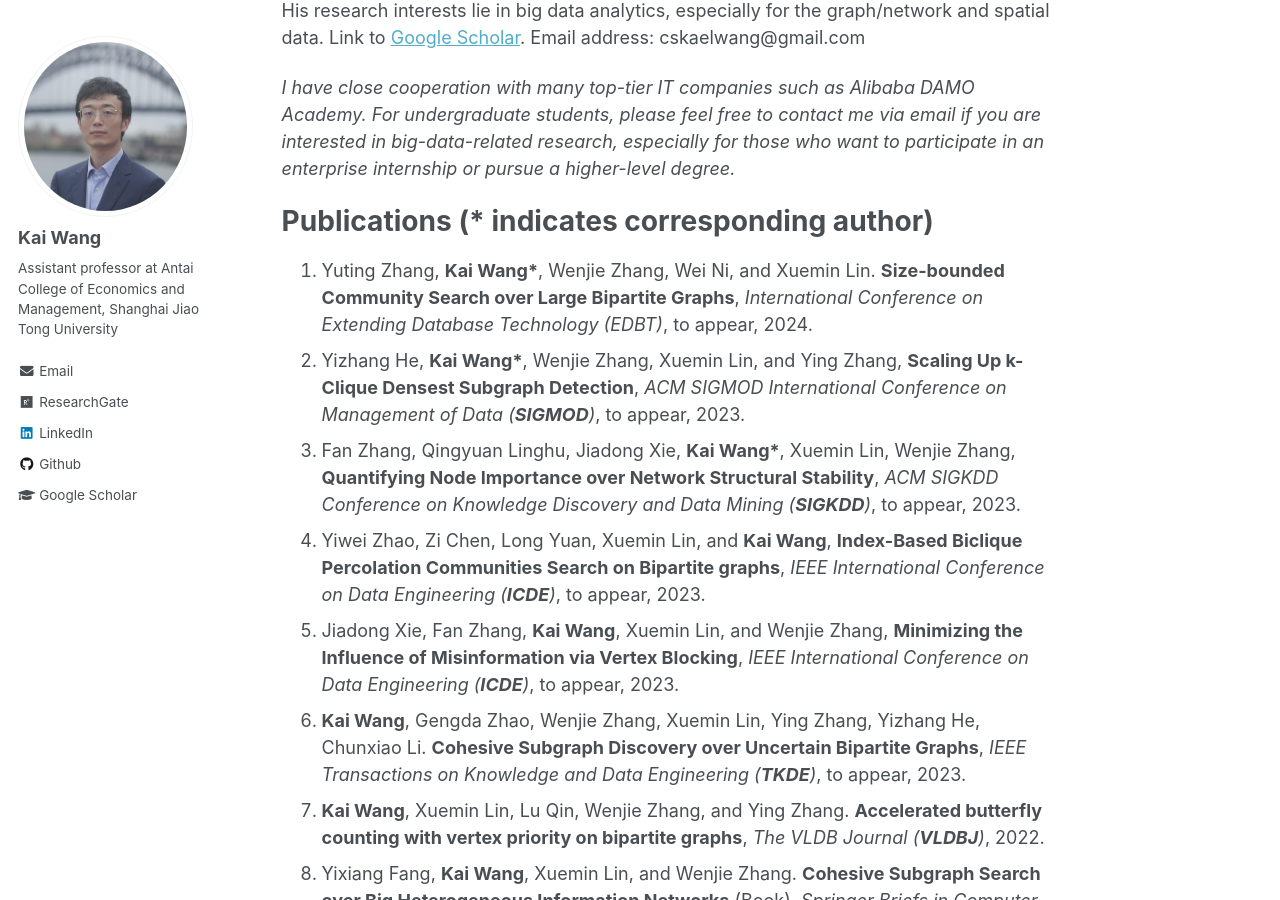
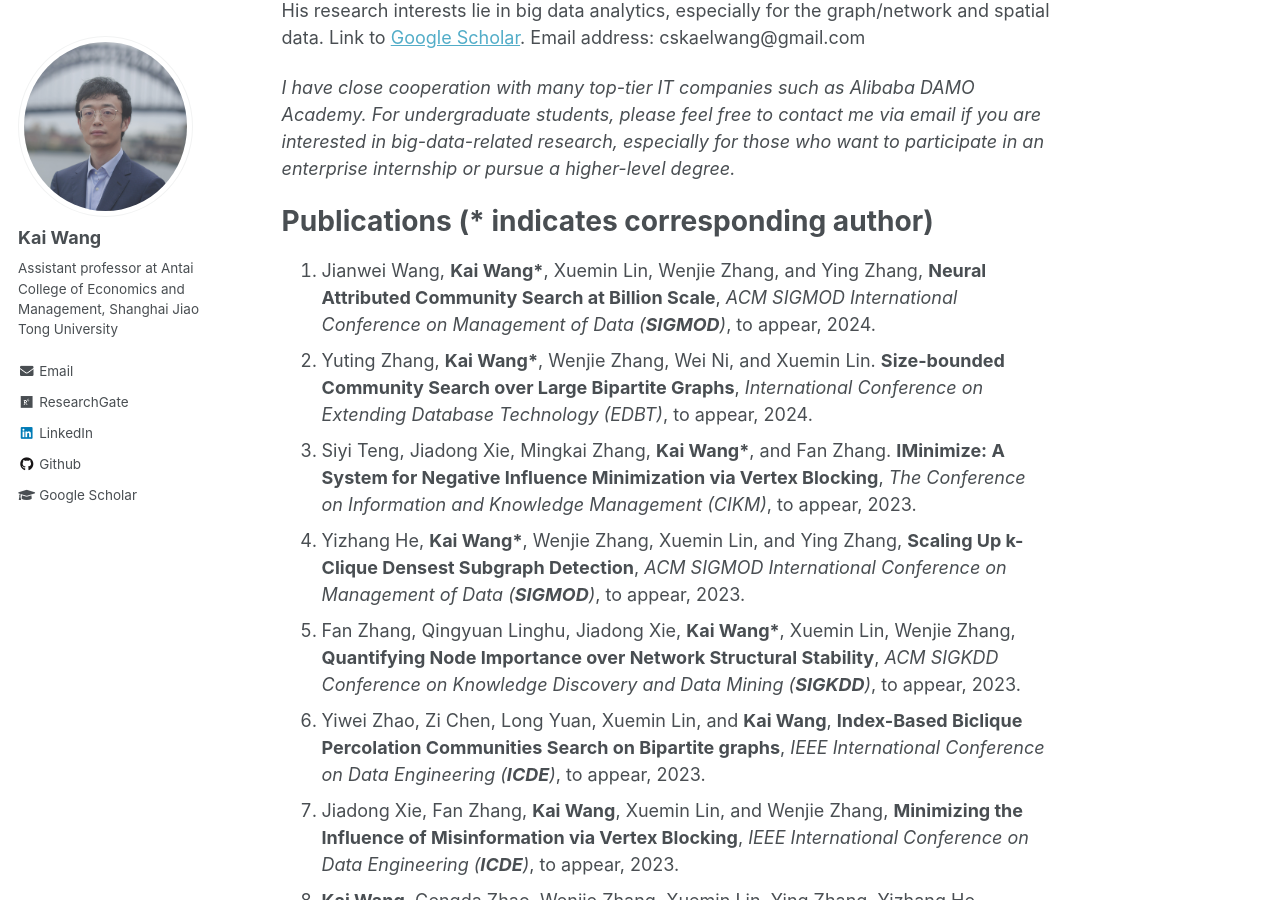
Before and after one commit to cs-kaiwang/cs-kaiwang.github.io, a Jekyll site: the page built from _pages/about.md, in a window 1280 px wide and 900 px high, scrolled down 376 px. Built offline with Jekyll 4.4.1, drawn with Linux system fonts in a browser that asks for light colours.

Commit message:
Update about.md

```diff
--- a/_pages/about.md
+++ b/_pages/about.md
@@ -16,36 +16,38 @@ His research interests lie in big data analytics, especially for the graph/netwo
 
 Publications (* indicates corresponding author)
 ======
-1. Yuting Zhang, **Kai Wang\***, Wenjie Zhang, Wei Ni, and Xuemin Lin. **Size-bounded Community Search over Large Bipartite Graphs**, *International Conference on Extending Database Technology (EDBT)*, to appear, 2024.
-2. Yizhang He, **Kai Wang\***, Wenjie Zhang, Xuemin Lin, and Ying Zhang, **Scaling Up k-Clique Densest Subgraph Detection**, *ACM SIGMOD International Conference on Management of Data (**SIGMOD**)*, to appear, 2023.
-3. Fan Zhang, Qingyuan Linghu, Jiadong Xie, **Kai Wang\***, Xuemin Lin, Wenjie Zhang, **Quantifying Node Importance over Network Structural Stability**, *ACM SIGKDD Conference on Knowledge Discovery and Data Mining (**SIGKDD**)*, to appear, 2023.
-4. Yiwei Zhao, Zi Chen, Long Yuan, Xuemin Lin, and **Kai Wang**, **Index-Based Biclique Percolation Communities Search on Bipartite graphs**, *IEEE International Conference on Data Engineering (**ICDE**)*, to appear, 2023.
-5. Jiadong Xie, Fan Zhang, **Kai Wang**, Xuemin Lin, and Wenjie Zhang, **Minimizing the Influence of Misinformation via Vertex Blocking**, *IEEE International Conference on Data Engineering (**ICDE**)*, to appear, 2023.
-6. **Kai Wang**, Gengda Zhao, Wenjie Zhang, Xuemin Lin, Ying Zhang, Yizhang He, Chunxiao Li. **Cohesive Subgraph Discovery over Uncertain Bipartite Graphs**, *IEEE Transactions on Knowledge and Data Engineering (**TKDE**)*, to appear, 2023.
-7. **Kai Wang**, Xuemin Lin, Lu Qin, Wenjie Zhang, and Ying Zhang. **Accelerated butterfly counting with vertex priority on bipartite graphs**, *The VLDB Journal (**VLDBJ**)*, 2022.
-8. Yixiang Fang, **Kai Wang**, Xuemin Lin, and Wenjie Zhang. **Cohesive Subgraph Search over Big Heterogeneous Information Networks** (Book), *Springer Briefs in Computer Science*, Springer Nature, 2022.
-9. Yuren Mao, Yaobo Liang, Nan Duan, Haobo Wang, **Kai Wang**, Lu Chen, and Yunjun Gao, **Less-forgetting Multi-lingual Fine-tuning**, *Conference on Neural Information Processing Systems (**NeurIPS**)*, to appear, 2022.
-10. **Kai Wang**, Wenjie Zhang, Xuemin Lin, Lu Qin, and Alexander Zhou. **Efficient Personalized Maximum Biclique Search**, *IEEE International Conference on Data Engineering (**ICDE**)*, pages 498-511, 2022.
-11. **Kai Wang**, Wenjie Zhang, Xuemin Lin, Ying Zhang, and Shunyang Li. **Discovering Hierarchy of Bipartite Graphs with Cohesive Subgraphs**, *IEEE International Conference on Data Engineering (**ICDE**)*, pages 2291-2305, 2022.
-12. Gengda Zhao, **Kai Wang\***, Wenjie Zhang, Xuemin Lin, Ying Zhang, and Yizhang He. **Efficient Computation of Cohesive Subgraphs in Uncertain Bipartite Graphs**, *IEEE International Conference on Data Engineering (**ICDE**)*, pages 2333-2345, 2022.
-13. Yizhang He, **Kai Wang\***, Wenjie Zhang, Xuemin Lin, and Ying Zhang. **Efficient Reinforcement of Bipartite Networks at Billion Scale**, *IEEE International Conference on Data Engineering (**ICDE**)*, pages 446-458, 2022.
-14. **Kai Wang**, Wenjie Zhang, Ying Zhang, Lu Qin, and Yuting Zhang. **Discovering Significant Communities on Bipartite Graphs: An Index-based Approach**, *IEEE Transactions on Knowledge and Data Engineering (**TKDE**)*, 2021.
-15. Yuting Zhang, **Kai Wang\***, Wenjie Zhang, Xuemin Lin, and Ying Zhang. **Pareto-Optimal Community Search on Large Bipartite Graphs**, *The Conference on Information and Knowledge Management (CIKM)*, pages 2647-2656, 2021.
-16. **Kai Wang**, Yiheng Hu, Xuemin Lin, Wenjie Zhang, Lu Qin, and Ying Zhang. **CohBGA: A Cohesive Structure Based Bipartite Graph Analytics System** (Demo), *The Conference on Information and Knowledge Management (CIKM)*, pages 4799-4803, 2021.
-17. Xiaoshuang Chen, **Kai Wang\***, Xuemin Lin, Wenjie Zhang, Lu Qin, and Ying Zhang. **Efficiently Answering Reachability and Path Queries on Temporal Bipartite Graphs**, *International Conference on Very Large Data Bases (**VLDB**)*, 14(10): 1845-1858, 2021.
-18. Yixiang Fang, **Kai Wang**, Xuemin Lin, and Wenjie Zhang. **Cohesive Subgraph Search over Big Heterogeneous Information Networks: Applications, Challenges, and Solutions** (Tutorial), *ACM SIGMOD International Conference on Management of Data (**SIGMOD**)*, pages 2829-2838, 2021.
-19. **Kai Wang**, Xuemin Lin, Lu Qin, Wenjie Zhang, and Ying Zhang. **Towards Efficient Solutions of Bitruss Decomposition for Large-scale Bipartite Graphs**, *The VLDB Journal (**VLDBJ**)*, 31(2): 203-226, 2021.
-20. Yizhang He, **Kai Wang\***, Wenjie Zhang, Xuemin Lin, and Ying Zhang. **Exploring Cohesive Subgraphs with Vertex Engagement and Tie Strength in Bipartite Graphs**, *Information Sciences*, 572: 277-296, 2021.
-21. Fan Zhang, Jiadong Xie, **Kai Wang**, Shiyu Yang, Yu Jiang. **Discovering Key Users for Defending Network Structural Stability**, *World Wide Web*, 25(2): 679-701, 2021.
-22. Bo Tang, Man Lung Yiu, Kyriakos Mouratidis, Jiahao Zhang, and **Kai Wang**. **On Discovering Motifs and Frequent Patterns in Spatial Trajectories with Discrete Frechet Distance**, *GeoInformatica*, 26(1): 29-66, 2021.
-23. **Kai Wang**, Wenjie Zhang, Xuemin Lin, Ying Zhang, Lu Qin, and Yuting Zhang. **Efficient and Effective Community Search on Large-scale Bipartite Graphs**, *IEEE International Conference on Data Engineering (**ICDE**)*, pages 85-96, 2021.
-24. **Kai Wang**, Shuting Wang, Xin Cao, and Lu Qin. **Efficient Radius-bounded Community Search in Geo-social Networks**, *IEEE Transactions on Knowledge and Data Engineering (**TKDE**)*, 34(9): 4186-4200, 2020.
-25. Maryam Ghafouri, **Kai Wang\***, Fan Zhang, Ying Zhang, and Xuemin Lin. **Efficient Graph Hierarchical Decomposition With User Engagement And Tie Strength**, *International Conference on Database Systems for Advanced Applications (DASFAA)*, pages 448-465, 2020.
-26. **Kai Wang**, Xuemin Lin, Lu Qin, Wenjie Zhang, and Ying Zhang. **Efficient Bitruss Decomposition for Large-scale Bipartite Graphs**, *IEEE International Conference on Data Engineering (**ICDE**)*, pages 661-672, 2020.
-27. **Kai Wang**, Xuemin Lin, Lu Qin, Wenjie Zhang, and Ying Zhang. **Vertex Priority Based Butterfly Counting for Large-scale Bipartite Networks**, *International Conference on Very Large Data Bases (**VLDB**)*, 12(10): 1139-1152, 2019.
-28. **Kai Wang**, Xin Cao, Xuemin Lin, Wenjie Zhang, and Lu Qin. **Efficient Computing of Radius-bounded k-cores**, *IEEE International Conference on Data Engineering (**ICDE**)*, pages 233-244, 2018.
-29. Bo Tang, Man Lung Yiu, Kyriakos Mouratidis, and **Kai Wang**. **Efficient Motif Discovery in Spatial Trajectories using Discrete Fréchet Distance**, *International Conference on Extending Database Technology (EDBT)*, pages 378-389, 2017.
-30. Lu Chen, Yunjun Gao, **Kai Wang**, Christian S Jensen, and Gang Chen. **Answering Why-not Questions on Metric Probabilistic Range Queries**, *IEEE International Conference on Data Engineering (**ICDE**)*, pages 767-778, 2016.
+1. Jianwei Wang, **Kai Wang\***, Xuemin Lin, Wenjie Zhang, and Ying Zhang, **Neural Attributed Community Search at Billion Scale**, *ACM SIGMOD International Conference on Management of Data (**SIGMOD**)*, to appear, 2024.
+2. Yuting Zhang, **Kai Wang\***, Wenjie Zhang, Wei Ni, and Xuemin Lin. **Size-bounded Community Search over Large Bipartite Graphs**, *International Conference on Extending Database Technology (EDBT)*, to appear, 2024.
+3. Siyi Teng, Jiadong Xie, Mingkai Zhang, **Kai Wang\***, and Fan Zhang. **IMinimize: A System for Negative Influence Minimization via Vertex Blocking**, *The Conference on Information and Knowledge Management (CIKM)*, to appear, 2023.
+4. Yizhang He, **Kai Wang\***, Wenjie Zhang, Xuemin Lin, and Ying Zhang, **Scaling Up k-Clique Densest Subgraph Detection**, *ACM SIGMOD International Conference on Management of Data (**SIGMOD**)*, to appear, 2023.
+5. Fan Zhang, Qingyuan Linghu, Jiadong Xie, **Kai Wang\***, Xuemin Lin, Wenjie Zhang, **Quantifying Node Importance over Network Structural Stability**, *ACM SIGKDD Conference on Knowledge Discovery and Data Mining (**SIGKDD**)*, to appear, 2023.
+6. Yiwei Zhao, Zi Chen, Long Yuan, Xuemin Lin, and **Kai Wang**, **Index-Based Biclique Percolation Communities Search on Bipartite graphs**, *IEEE International Conference on Data Engineering (**ICDE**)*, to appear, 2023.
+7. Jiadong Xie, Fan Zhang, **Kai Wang**, Xuemin Lin, and Wenjie Zhang, **Minimizing the Influence of Misinformation via Vertex Blocking**, *IEEE International Conference on Data Engineering (**ICDE**)*, to appear, 2023.
+8. **Kai Wang**, Gengda Zhao, Wenjie Zhang, Xuemin Lin, Ying Zhang, Yizhang He, Chunxiao Li. **Cohesive Subgraph Discovery over Uncertain Bipartite Graphs**, *IEEE Transactions on Knowledge and Data Engineering (**TKDE**)*, to appear, 2023.
+9. **Kai Wang**, Xuemin Lin, Lu Qin, Wenjie Zhang, and Ying Zhang. **Accelerated butterfly counting with vertex priority on bipartite graphs**, *The VLDB Journal (**VLDBJ**)*, 2022.
+10. Yixiang Fang, **Kai Wang**, Xuemin Lin, and Wenjie Zhang. **Cohesive Subgraph Search over Big Heterogeneous Information Networks** (Book), *Springer Briefs in Computer Science*, Springer Nature, 2022.
+11. Yuren Mao, Yaobo Liang, Nan Duan, Haobo Wang, **Kai Wang**, Lu Chen, and Yunjun Gao, **Less-forgetting Multi-lingual Fine-tuning**, *Conference on Neural Information Processing Systems (**NeurIPS**)*, to appear, 2022.
+12. **Kai Wang**, Wenjie Zhang, Xuemin Lin, Lu Qin, and Alexander Zhou. **Efficient Personalized Maximum Biclique Search**, *IEEE International Conference on Data Engineering (**ICDE**)*, pages 498-511, 2022.
+13. **Kai Wang**, Wenjie Zhang, Xuemin Lin, Ying Zhang, and Shunyang Li. **Discovering Hierarchy of Bipartite Graphs with Cohesive Subgraphs**, *IEEE International Conference on Data Engineering (**ICDE**)*, pages 2291-2305, 2022.
+14. Gengda Zhao, **Kai Wang\***, Wenjie Zhang, Xuemin Lin, Ying Zhang, and Yizhang He. **Efficient Computation of Cohesive Subgraphs in Uncertain Bipartite Graphs**, *IEEE International Conference on Data Engineering (**ICDE**)*, pages 2333-2345, 2022.
+15. Yizhang He, **Kai Wang\***, Wenjie Zhang, Xuemin Lin, and Ying Zhang. **Efficient Reinforcement of Bipartite Networks at Billion Scale**, *IEEE International Conference on Data Engineering (**ICDE**)*, pages 446-458, 2022.
+16. **Kai Wang**, Wenjie Zhang, Ying Zhang, Lu Qin, and Yuting Zhang. **Discovering Significant Communities on Bipartite Graphs: An Index-based Approach**, *IEEE Transactions on Knowledge and Data Engineering (**TKDE**)*, 2021.
+17. Yuting Zhang, **Kai Wang\***, Wenjie Zhang, Xuemin Lin, and Ying Zhang. **Pareto-Optimal Community Search on Large Bipartite Graphs**, *The Conference on Information and Knowledge Management (CIKM)*, pages 2647-2656, 2021.
+18. **Kai Wang**, Yiheng Hu, Xuemin Lin, Wenjie Zhang, Lu Qin, and Ying Zhang. **CohBGA: A Cohesive Structure Based Bipartite Graph Analytics System** (Demo), *The Conference on Information and Knowledge Management (CIKM)*, pages 4799-4803, 2021.
+19. Xiaoshuang Chen, **Kai Wang\***, Xuemin Lin, Wenjie Zhang, Lu Qin, and Ying Zhang. **Efficiently Answering Reachability and Path Queries on Temporal Bipartite Graphs**, *International Conference on Very Large Data Bases (**VLDB**)*, 14(10): 1845-1858, 2021.
+20. Yixiang Fang, **Kai Wang**, Xuemin Lin, and Wenjie Zhang. **Cohesive Subgraph Search over Big Heterogeneous Information Networks: Applications, Challenges, and Solutions** (Tutorial), *ACM SIGMOD International Conference on Management of Data (**SIGMOD**)*, pages 2829-2838, 2021.
+21. **Kai Wang**, Xuemin Lin, Lu Qin, Wenjie Zhang, and Ying Zhang. **Towards Efficient Solutions of Bitruss Decomposition for Large-scale Bipartite Graphs**, *The VLDB Journal (**VLDBJ**)*, 31(2): 203-226, 2021.
+22. Yizhang He, **Kai Wang\***, Wenjie Zhang, Xuemin Lin, and Ying Zhang. **Exploring Cohesive Subgraphs with Vertex Engagement and Tie Strength in Bipartite Graphs**, *Information Sciences*, 572: 277-296, 2021.
+23. Fan Zhang, Jiadong Xie, **Kai Wang**, Shiyu Yang, Yu Jiang. **Discovering Key Users for Defending Network Structural Stability**, *World Wide Web*, 25(2): 679-701, 2021.
+24. Bo Tang, Man Lung Yiu, Kyriakos Mouratidis, Jiahao Zhang, and **Kai Wang**. **On Discovering Motifs and Frequent Patterns in Spatial Trajectories with Discrete Frechet Distance**, *GeoInformatica*, 26(1): 29-66, 2021.
+25. **Kai Wang**, Wenjie Zhang, Xuemin Lin, Ying Zhang, Lu Qin, and Yuting Zhang. **Efficient and Effective Community Search on Large-scale Bipartite Graphs**, *IEEE International Conference on Data Engineering (**ICDE**)*, pages 85-96, 2021.
+26. **Kai Wang**, Shuting Wang, Xin Cao, and Lu Qin. **Efficient Radius-bounded Community Search in Geo-social Networks**, *IEEE Transactions on Knowledge and Data Engineering (**TKDE**)*, 34(9): 4186-4200, 2020.
+27. Maryam Ghafouri, **Kai Wang\***, Fan Zhang, Ying Zhang, and Xuemin Lin. **Efficient Graph Hierarchical Decomposition With User Engagement And Tie Strength**, *International Conference on Database Systems for Advanced Applications (DASFAA)*, pages 448-465, 2020.
+28. **Kai Wang**, Xuemin Lin, Lu Qin, Wenjie Zhang, and Ying Zhang. **Efficient Bitruss Decomposition for Large-scale Bipartite Graphs**, *IEEE International Conference on Data Engineering (**ICDE**)*, pages 661-672, 2020.
+29. **Kai Wang**, Xuemin Lin, Lu Qin, Wenjie Zhang, and Ying Zhang. **Vertex Priority Based Butterfly Counting for Large-scale Bipartite Networks**, *International Conference on Very Large Data Bases (**VLDB**)*, 12(10): 1139-1152, 2019.
+30. **Kai Wang**, Xin Cao, Xuemin Lin, Wenjie Zhang, and Lu Qin. **Efficient Computing of Radius-bounded k-cores**, *IEEE International Conference on Data Engineering (**ICDE**)*, pages 233-244, 2018.
+31. Bo Tang, Man Lung Yiu, Kyriakos Mouratidis, and **Kai Wang**. **Efficient Motif Discovery in Spatial Trajectories using Discrete Fréchet Distance**, *International Conference on Extending Database Technology (EDBT)*, pages 378-389, 2017.
+32. Lu Chen, Yunjun Gao, **Kai Wang**, Christian S Jensen, and Gang Chen. **Answering Why-not Questions on Metric Probabilistic Range Queries**, *IEEE International Conference on Data Engineering (**ICDE**)*, pages 767-778, 2016.
 
 
 Talks
```
